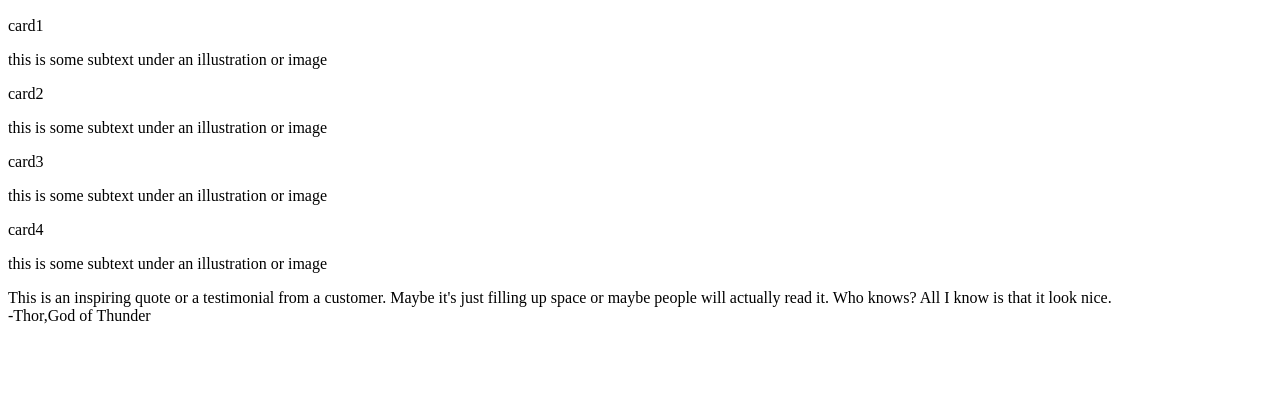
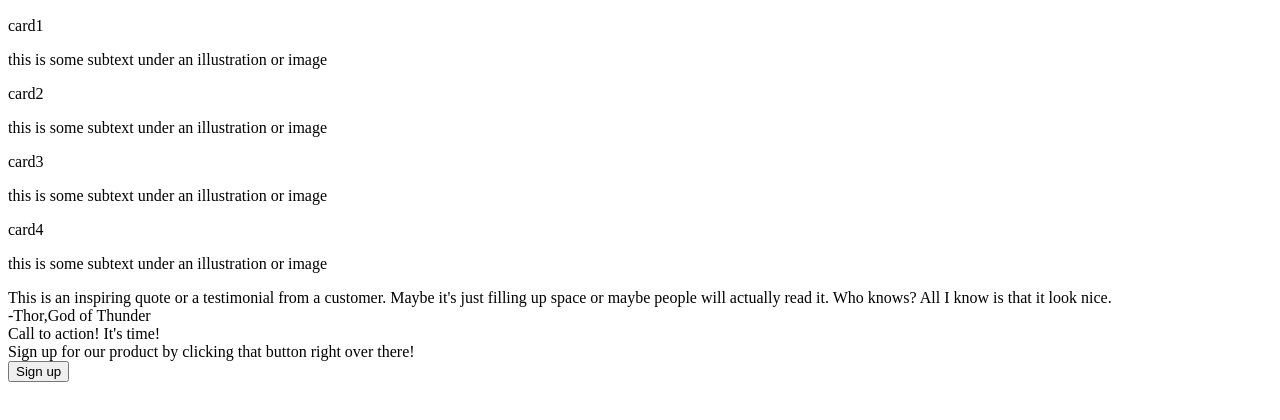
Before and after one commit to Aswin-04/Landing-Page, a plain HTML site: page index.html in a window 1280 px wide. Shown: the part 280-700 px from the top of the page. Drawn offline with Linux system fonts and the light colour scheme.

Commit message:
Add subscription section

```diff
--- a/index.html
+++ b/index.html
@@ -48,6 +48,12 @@
             <div>-Thor,God of Thunder</div>
         </div>
 
+        <div>
+            <div>Call to action! It's time!</div>
+            <div>Sign up for our product by clicking that button right over there!</div>
+            <button>Sign up</button>
+        </div>
+
 
     </body>
 </html>
```
